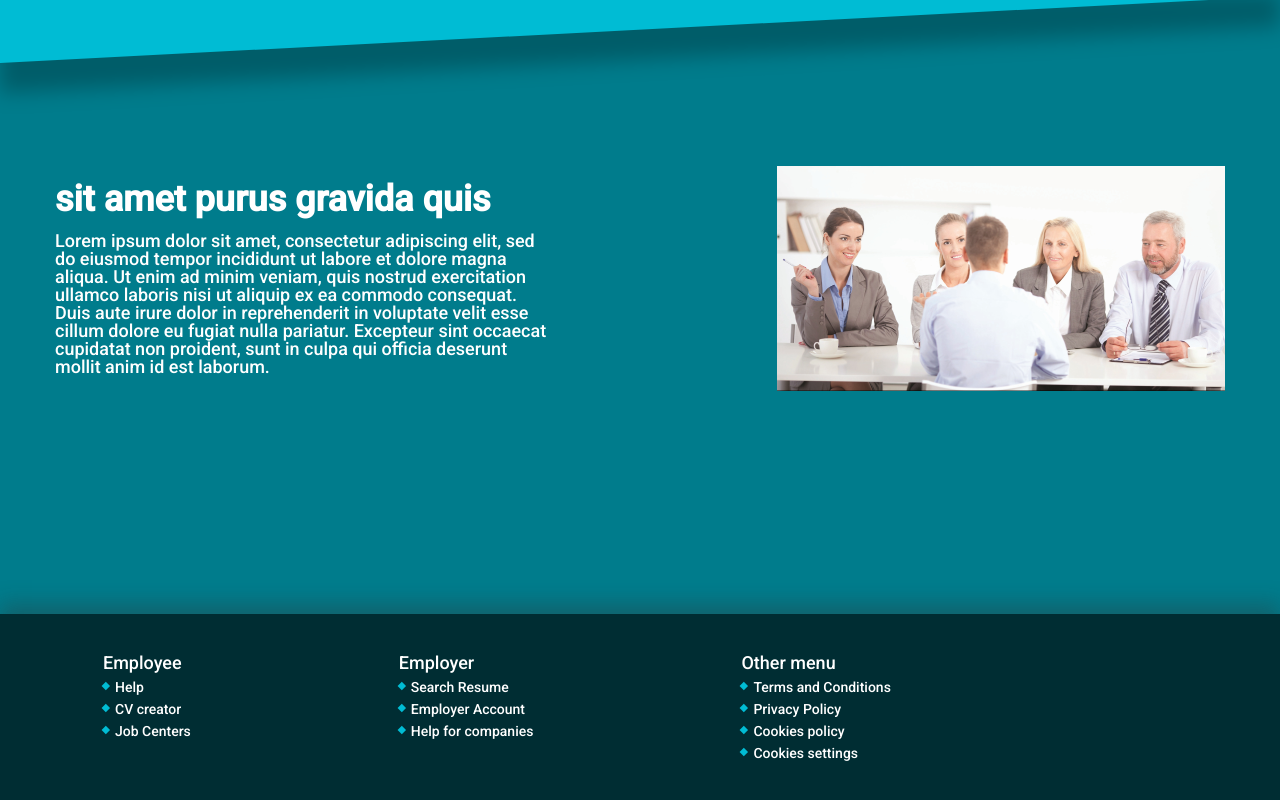
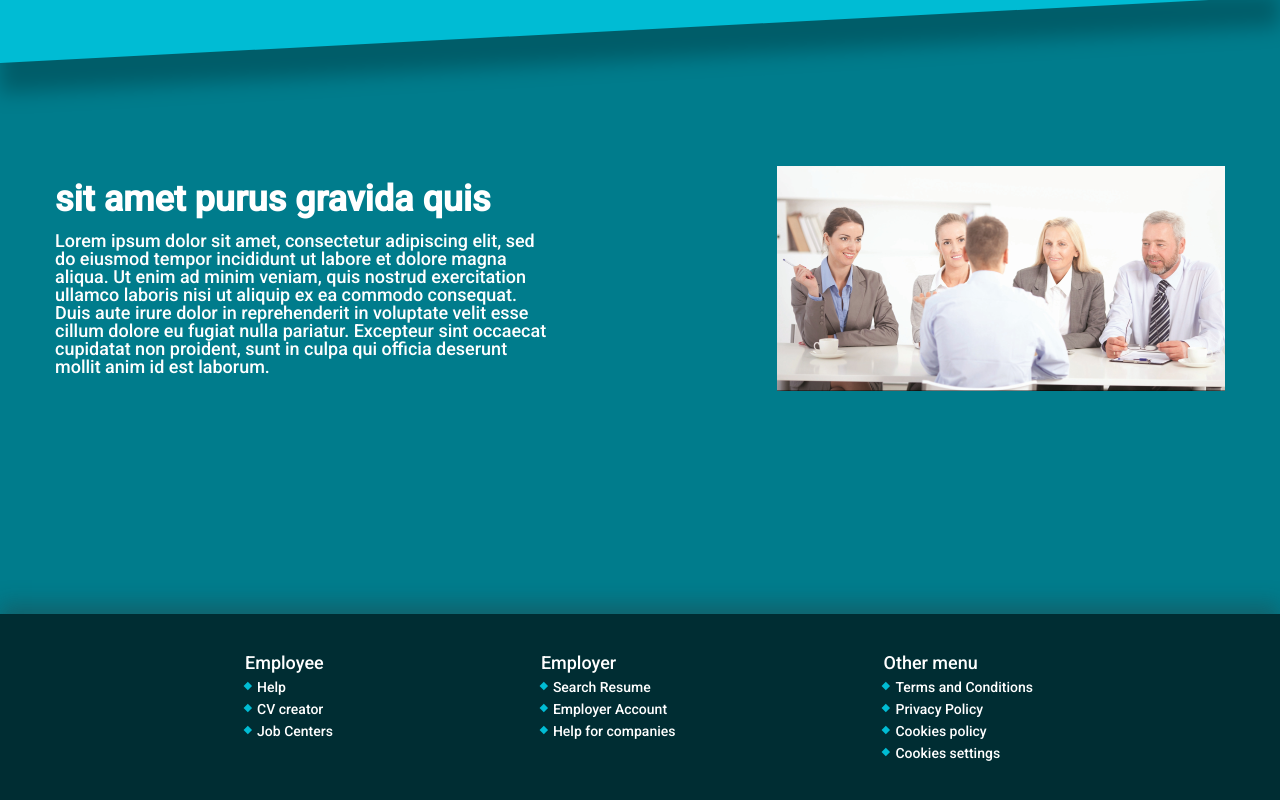
Before and after one commit to s04v/ProjektZespolowy, a React (Create React App) app: page / in a window 1280 px wide. Shown: the part 602-1402 px from the top of the page. Built offline with nearby package versions, Linux system fonts and the light colour scheme.

Commit message:
fix footer adaptive

```diff
--- a/src/styles/components/footer.scss
+++ b/src/styles/components/footer.scss
@@ -5,10 +5,9 @@
 .footer {
   background-color: $clr-dark-sec;
   padding-bottom: 50px;
-  width: 100%;
-  position: absolute;
   right: 0;
   display: flex;
+  justify-content: center;
   box-shadow: 0px -10px 20px rgba(50, 50, 50, 0.35);
 
   div {
```
